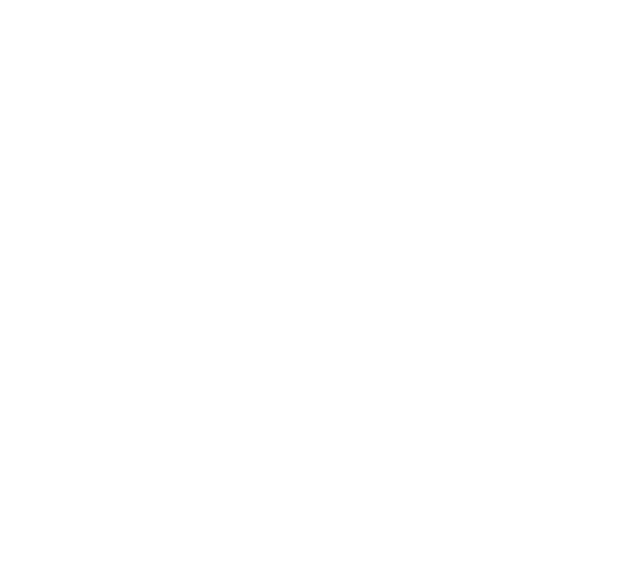
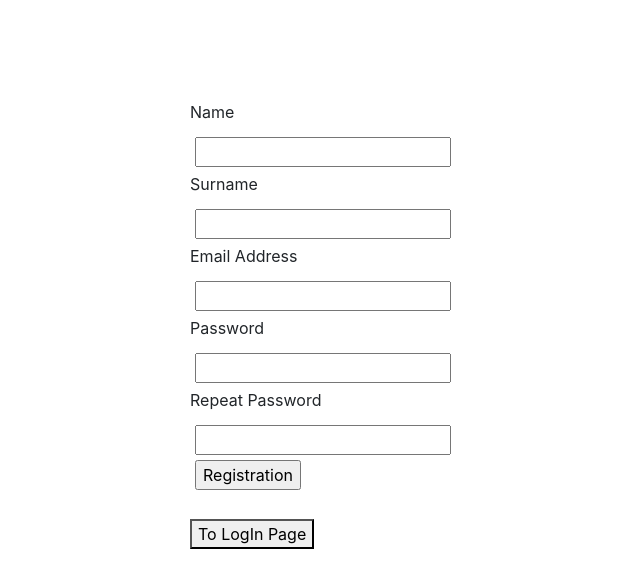
Before and after one commit to anushanush174/angularProject, an Angular app: page /registration-component in a window 1280 px wide. Before the commit this address led to /. Shown: the top 588 px of the page, without its empty margins (317-957 px from the left). Built offline with nearby package versions, Linux system fonts and the light colour scheme.

Commit message:
log reg page starting

```diff
--- a/src/app/app-routing.module.ts
+++ b/src/app/app-routing.module.ts
@@ -7,7 +7,8 @@ import { Routes, RouterModule } from '@angular/router';
 
 const routes: Routes = [
   {path: '', component: LoginComponentComponent},
-  {path: 'registration', component: RegistrationComponentComponent}
+  {path: 'login-component', component: LoginComponentComponent},
+  {path: 'registration-component', component: RegistrationComponentComponent}
 ]
 
 
--- a/src/app/app.module.ts
+++ b/src/app/app.module.ts
@@ -1,6 +1,5 @@
 import { BrowserModule } from '@angular/platform-browser';
 import { NgModule } from '@angular/core';
-
 
 import { AppRoutingModule } from './app-routing.module';
 import { AppComponent } from './app.component';
@@ -8,12 +7,8 @@ import { HelloWorldListComponent } from './hello-world-list/hello-world-list.com
 import { LoginComponentComponent } from './log-register/login-component/login-component.component';
 import { RegistrationComponentComponent } from './log-register/registration-component/registration-component.component';
 
-
 import {ReactiveFormsModule} from '@angular/forms'
 import {FormsModule} from '@angular/forms'
-
-
-
 
 
 @NgModule({
--- a/src/app/log-register/login-component/login-component.component.css
+++ b/src/app/log-register/login-component/login-component.component.css
@@ -0,0 +1,4 @@
+input{
+    display: flex;
+    margin: 5px;
+}
--- a/src/app/log-register/login-component/login-component.component.html
+++ b/src/app/log-register/login-component/login-component.component.html
@@ -2,20 +2,17 @@
 
 <form>
     <div class="input">
-        <label>Username</label>
-        <input type="text" [(ngModel)]="userName" name="name" >
+        <label>Email</label>
+        <input type="text"  >
     </div>
     <div class="input">
         <label>Password</label>
-        <input type="password" [(ngModel)]="password" name="password" >
+        <input type="password" >
     </div>
     <div class="input">
         <input type="button" value="LogIn" (click)="loginUser()">
     </div>
-    <div class="input">
-        <input type="button" value="Registration page">
-    </div>
     <div>
-        <button routerLink="/">Registration</button>
+        <button routerLink="../registration-component">Registration</button>
     </div>
 </form>
--- a/src/app/log-register/registration-component/registration-component.component.css
+++ b/src/app/log-register/registration-component/registration-component.component.css
@@ -0,0 +1,10 @@
+input{
+    display: flex;
+    margin: 5px;
+}
+
+.regForm{
+    display: flex;
+    justify-content: center;
+    margin-top: 100px;
+}
--- a/src/app/log-register/registration-component/registration-component.component.html
+++ b/src/app/log-register/registration-component/registration-component.component.html
@@ -1,29 +1,30 @@
-<p>registration-component works!</p>
-<form>
+<div class="regForm">
+    <form [formGroup]="fullNameControl">
         <div>
             <label>Name</label>
-        <input type="text">
+            <input type="text" formControlName="name">
         </div>
         <div>
-        <label>Suraname</label>
-        <input type="text">
+            <label>Surname</label>
+            <input type="text" formControlName="surname">
         </div>
         <div>
             <label>Email Address</label>
-        <input type="text">
+            <input type="text" formControlName="mail">
         </div>
         <div>
             <label>Password</label>
-        <input type="password">
+            <input type="password" formControlName="password">
         </div>
         <div>
             <label>Repeat Password</label>
-        <input type="password">
+            <input type="password" formControlName="repeatPassword">
         </div>
         <div>
-        <input type="submit" value="LogIn">
+            <input type="submit" value="Registration" (click)="onSubmit()">
         </div>
-    <div>
-        <button button routerLink="/login">LogIn</button>
+        <div><br>
+            <button routerLink="../login-component">To LogIn Page</button>
         </div>
     </form>
+</div>
--- a/src/app/log-register/registration-component/registration-component.component.ts
+++ b/src/app/log-register/registration-component/registration-component.component.ts
@@ -1,4 +1,5 @@
 import { Component, OnInit } from '@angular/core';
+import { FormBuilder, FormControl, FormGroup } from '@angular/forms';
 
 @Component({
   selector: 'app-registration-component',
@@ -7,9 +8,26 @@ import { Component, OnInit } from '@angular/core';
 })
 export class RegistrationComponentComponent implements OnInit {
 
-  constructor() { }
+  fullNameControl = new FormGroup({});
+  registeredUsersArray = [];
+  currentUser: any = {};
 
-  ngOnInit(): void {
+  constructor(private formBuilder: FormBuilder) {
+    this.fullNameControl = this.formBuilder.group({
+      name: new FormControl(),
+      surname: new FormControl(),
+      mail: new FormControl(),
+      password: new FormControl(),
+      repeatPassword: new FormControl(),
+    })
+  };
+
+  ngOnInit() {
   }
 
+  onSubmit(){
+    this.currentUser = Object.assign(this.currentUser, this.fullNameControl.value);
+    this.registeredUsersArray.push(this.currentUser);
+    localStorage.setItem("registeredUsers", JSON.stringify(this.registeredUsersArray))
+  }
 }
```
Lines whose indentation alone changed are shown as unchanged.
